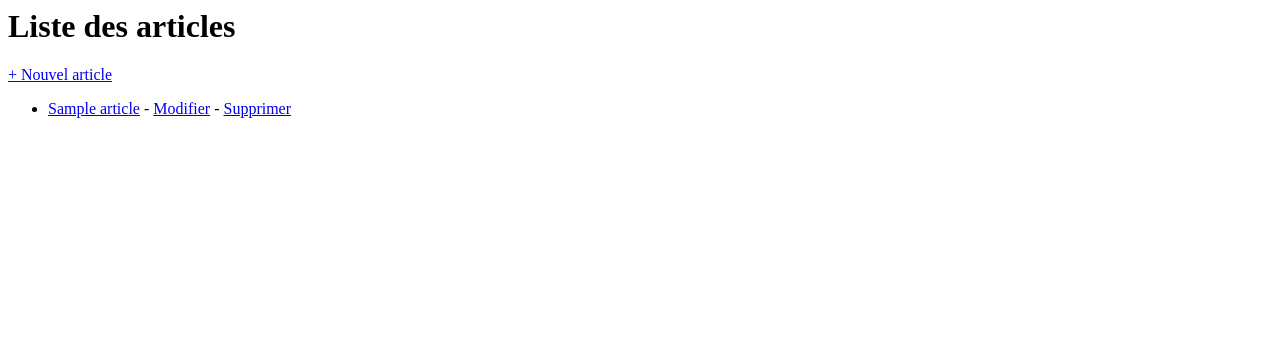
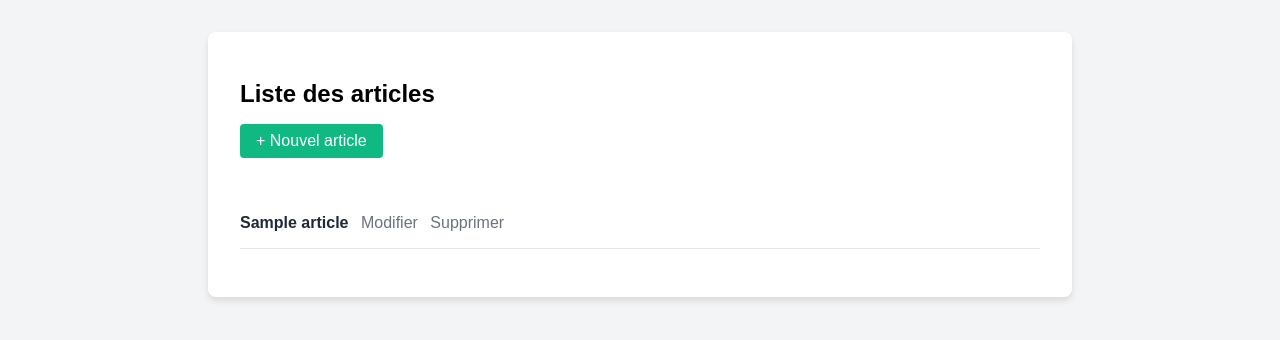
Before and after one commit to Moussa-coder/Blog_personnel-avec-django-, a Django app: page / in a window 1280 px wide. Shown: the top 340 px of the page. Run offline with Django 5.2, Linux system fonts and the light colour scheme; tables that the repository leaves empty hold one stand-in row (values such as "Sample post").

Commit message:
Mise en place du css pour chaque fichier html de mon templates

```diff
--- a/blog/templates/blog/article_list.html
+++ b/blog/templates/blog/article_list.html
@@ -1,11 +1,73 @@
-<h1>Liste des articles</h1>
-<a href="{% url 'article_create' %}">+ Nouvel article</a>
-<ul>
-  {% for article in articles %}
-    <li>
-      <a href="{% url 'article_detail' article.pk %}">{{ article.titre }}</a>
-      - <a href="{% url 'article_update' article.pk %}">Modifier</a>
-      - <a href="{% url 'article_delete' article.pk %}">Supprimer</a>
-    </li>
-  {% endfor %}
-</ul>
+<!DOCTYPE html>
+<html lang="fr">
+<head>
+    <meta charset="UTF-8">
+    <meta name="viewport" content="width=device-width, initial-scale=1.0">
+    <title>Liste des articles</title>
+    <style>
+        .container {
+            max-width: 800px;
+            margin: 2rem auto;
+            padding: 2rem;
+            border-radius: 0.5rem;
+            box-shadow: 0 4px 6px rgba(0, 0, 0, 0.1);
+            background-color: white;
+        }
+        .btn-new {
+            display: inline-block;
+            margin-bottom: 1.5rem;
+            background-color: #10b981;
+            color: white;
+            padding: 0.5rem 1rem;
+            border-radius: 0.25rem;
+            text-decoration: none;
+        }
+        .btn-new:hover {
+            background-color: #059669;
+        }
+        .article-list {
+            list-style: none;
+            padding: 0;
+        }
+        .article-item {
+            padding: 1rem 0;
+            border-bottom: 1px solid #e5e7eb;
+        }
+        .article-title {
+            font-weight: 600;
+            color: #1f2937;
+            text-decoration: none;
+        }
+        .article-title:hover {
+            text-decoration: underline;
+        }
+        .action-links a {
+            color: #6b7280;
+            margin-left: 0.5rem;
+            text-decoration: none;
+        }
+        .action-links a:hover {
+            color: #3b82f6;
+            text-decoration: underline;
+        }
+    </style>
+</head>
+<body style="background-color: #f3f4f6; font-family: sans-serif;">
+    <div class="container">
+        <h1 style="font-size: 1.5rem; font-weight: bold; margin-bottom: 1rem;">Liste des articles</h1>
+        <a href="{% url 'article_create' %}" class="btn-new">+ Nouvel article</a>
+
+        <ul class="article-list">
+            {% for article in articles %}
+                <li class="article-item">
+                    <a href="{% url 'article_detail' article.pk %}" class="article-title">{{ article.titre }}</a>
+                    <span class="action-links">
+                        <a href="{% url 'article_update' article.pk %}">Modifier</a>
+                        <a href="{% url 'article_delete' article.pk %}">Supprimer</a>
+                    </span>
+                </li>
+            {% endfor %}
+        </ul>
+    </div>
+</body>
+</html>
```
Also changed, not shown: blog/templates/blog/article_confirm_delete.html (+51 -7 lines), blog/templates/blog/article_detail.html (+34 -3 lines), blog/templates/blog/article_form.html (+48 -6 lines), db.sqlite3.
